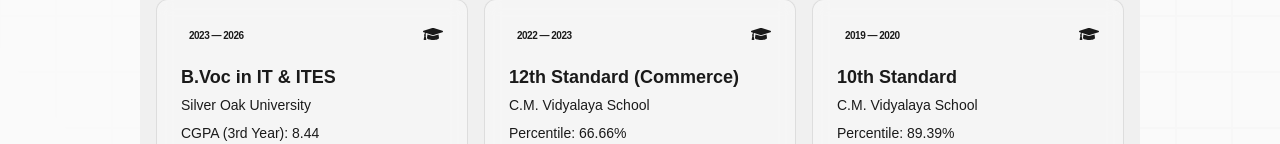
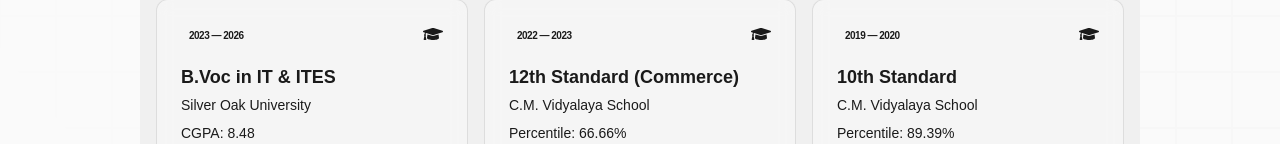
Before and after one commit to Krutarth-Raval/Portfolio, a React (Vite) app: page /about in a window 1280 px wide. Shown: the part 656-800 px from the top of the page. Built offline with nearby package versions, Linux system fonts and the light colour scheme; a web font is replaced by a local one.

Commit message:
Update CGPA in EduAndExpCard to 8.48

```diff
--- a/src/UI/EduAndExpCard.jsx
+++ b/src/UI/EduAndExpCard.jsx
@@ -33,7 +33,7 @@
       year: "2023 — 2026",
       degree: "B.Voc in IT & ITES",
       school: "Silver Oak University",
-      score: "CGPA (3rd Year): 8.44"
+      score: "CGPA: 8.48"
     },
     {
       year: "2022 — 2023",
```
